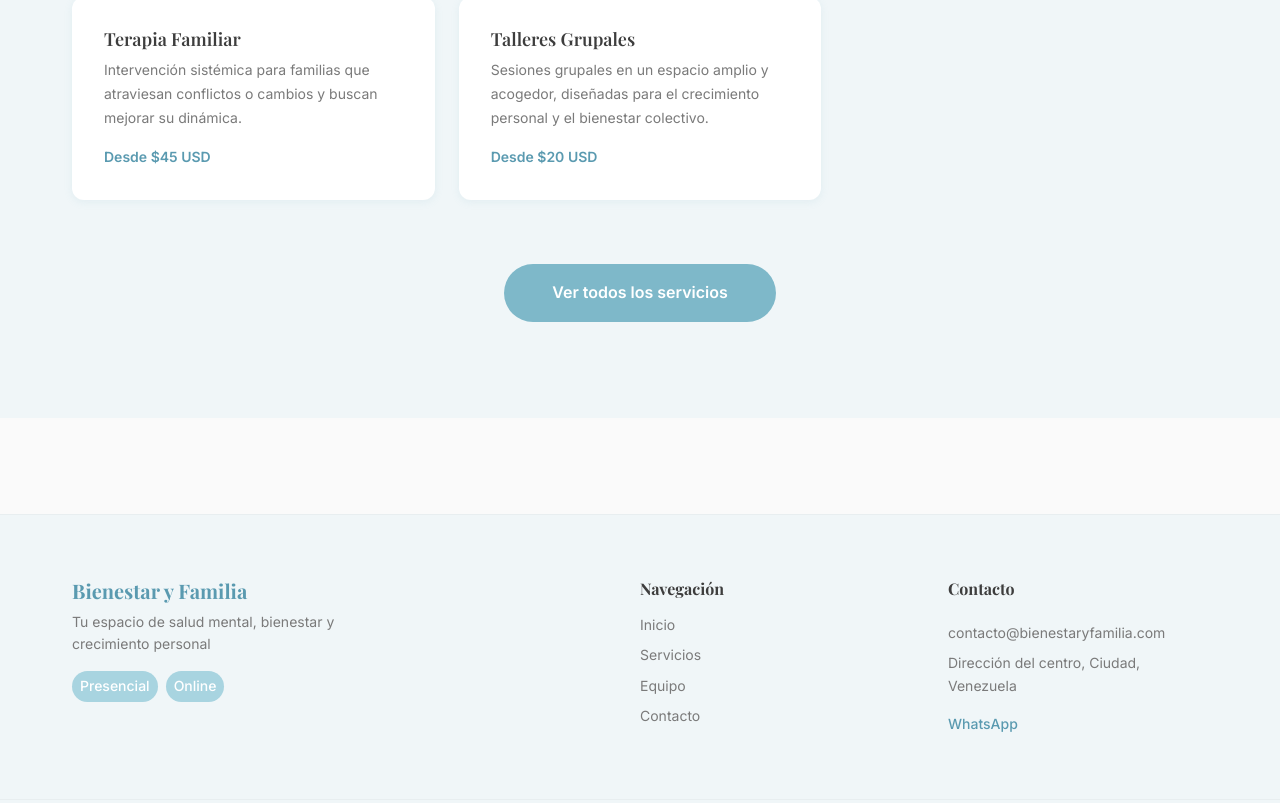
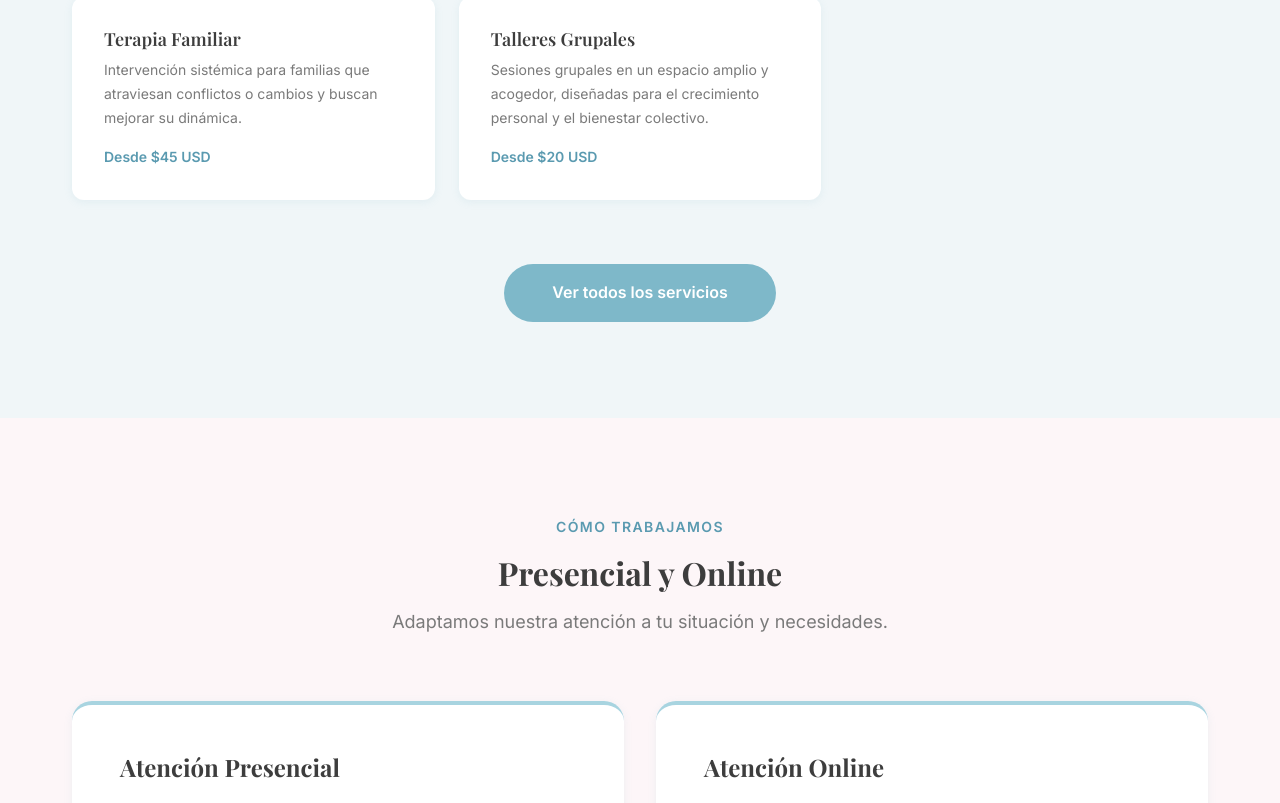
Before and after one commit to gabriela-her/bienestar-familia, a React (Vite) app: page / in a window 1280 px wide. Shown: the part 1972-2775 px from the top of the page. Built offline with nearby package versions, Linux system fonts and the light colour scheme.

Commit message:
feat: add modalities section and fix footer layout

```diff
--- a/src/components/Footer/Footer.tsx
+++ b/src/components/Footer/Footer.tsx
@@ -6,7 +6,6 @@ function Footer() {
   const currentYear = new Date().getFullYear()
 
   return (
-        <>
     <footer className="footer">
       <div className="footer__container">
 
@@ -14,9 +13,8 @@ function Footer() {
           <h3 className="footer__logo">{siteConfig.name}</h3>
           <p className="footer__tagline">{siteConfig.tagline}</p>
           <div className="footer__modalities">
-                            {siteConfig.modalities.map((modality) => (
-                                <span key={modality} className="footer__badge">{modality}</span>
-                            ))}
+            <span className="footer__badge">Presencial</span>
+            <span className="footer__badge">Online</span>
           </div>
         </div>
 
@@ -34,7 +32,6 @@ function Footer() {
           <h4 className="footer__title">Contacto</h4>
           <p>{siteConfig.email}</p>
           <p>{siteConfig.address}</p>
-
           <a
             href={`https://wa.me/${siteConfig.whatsapp}`}
             target="_blank"
@@ -51,7 +48,6 @@ function Footer() {
         <p>© {currentYear} {siteConfig.name}. Todos los derechos reservados.</p>
       </div>
     </footer>
-    </>
   )
 }
 
--- a/src/data/config.ts
+++ b/src/data/config.ts
@@ -19,7 +19,20 @@ export const siteConfig = {
   facebook: 'https://facebook.com/bienestaryfamilia',
 
   // Modalidad
-  modalities: ['Presencial', 'Online'],
+ modalities: [
+    {
+      id: 'presencial',
+      title: 'Atención Presencial',
+      description: 'Visítanos en nuestro espacio diseñado para que te sientas cómodo y seguro. Contamos con consultorios privados, sala de talleres grupales y un ambiente cálido y acogedor.',
+      details: ['Consultorios privados', 'Sala de talleres grupales', 'Ambiente acogedor'],
+    },
+    {
+      id: 'online',
+      title: 'Atención Online',
+      description: 'Recibe atención psicológica profesional desde la comodidad de tu hogar. Realizamos sesiones por videollamada con la misma calidad y confidencialidad que la atención presencial.',
+      details: ['Desde cualquier lugar', 'Misma calidad terapéutica', 'Plataforma segura'],
+    },
+  ],
 
 images: {
     hero: 'https://images.unsplash.com/photo-1497366216548-37526070297c?w=800&q=80',
@@ -69,4 +82,5 @@ images: {
       price: 20,
     },
   ],
+
 }
--- a/src/pages/Home/Home.tsx
+++ b/src/pages/Home/Home.tsx
@@ -2,6 +2,7 @@ import Hero from './components/Hero/Hero'
 import './Home.css'
 import About from './components/About/About'
 import ServicesPreview from './components/ServicesPreview/ServicesPreview'
+import Modalities from './components/Modalities/Modalities'
 
 function Home() {
   return (
@@ -9,6 +10,7 @@ function Home() {
       <Hero />
       <About />
       <ServicesPreview />
+      <Modalities />
     </main>
   )
 }
--- a/src/pages/Home/components/Hero/Hero.tsx
+++ b/src/pages/Home/components/Hero/Hero.tsx
@@ -12,7 +12,7 @@ function Hero() {
                 <div className="hero__content">
                     <div className="hero__badges">
                         {siteConfig.modalities.map((modality) => (
-              <span key={modality} className="hero__badge">{modality}</span>
+                            <span key={modality.id} className="hero__badge">{modality.title}</span>
                         ))}
                     </div>
                     <h1 className="hero__title">
--- a/src/pages/Home/components/Modalities/Modalities.css
+++ b/src/pages/Home/components/Modalities/Modalities.css
@@ -0,0 +1,94 @@
+.modalities {
+  padding: var(--spacing-4xl) 0;
+  background-color: var(--color-background-warm);
+}
+
+.modalities__container {
+  max-width: var(--max-width);
+  margin: 0 auto;
+  padding: 0 var(--spacing-xl);
+}
+
+.modalities__header {
+  text-align: center;
+  margin-bottom: var(--spacing-3xl);
+}
+
+.modalities__label {
+  display: inline-block;
+  color: var(--color-primary-dark);
+  font-size: var(--font-size-sm);
+  font-weight: var(--font-weight-semibold);
+  text-transform: uppercase;
+  letter-spacing: 0.1em;
+  margin-bottom: var(--spacing-md);
+}
+
+.modalities__title {
+  font-size: var(--font-size-3xl);
+  color: var(--color-text);
+  margin-bottom: var(--spacing-md);
+}
+
+.modalities__subtitle {
+  font-size: var(--font-size-lg);
+  color: var(--color-text-light);
+  max-width: var(--max-width-text);
+  margin: 0 auto;
+}
+
+.modalities__grid {
+  display: grid;
+  grid-template-columns: 1fr 1fr;
+  gap: var(--spacing-xl);
+}
+
+.modalities__card {
+  background-color: var(--color-white);
+  border-radius: var(--border-radius-lg);
+  padding: var(--spacing-2xl);
+  box-shadow: var(--shadow-sm);
+  border-top: 4px solid var(--color-primary-light);
+}
+
+.modalities__card-title {
+  font-size: var(--font-size-2xl);
+  color: var(--color-text);
+  margin-bottom: var(--spacing-md);
+}
+
+.modalities__card-description {
+  font-size: var(--font-size-base);
+  color: var(--color-text-light);
+  line-height: 1.8;
+  margin-bottom: var(--spacing-xl);
+}
+
+.modalities__details {
+  display: flex;
+  flex-direction: column;
+  gap: var(--spacing-sm);
+}
+
+.modalities__detail {
+  display: flex;
+  align-items: center;
+  gap: var(--spacing-sm);
+  font-size: var(--font-size-sm);
+  color: var(--color-text);
+  font-weight: var(--font-weight-medium);
+}
+
+.modalities__detail-dot {
+  width: 8px;
+  height: 8px;
+  border-radius: var(--border-radius-full);
+  background-color: var(--color-primary);
+  flex-shrink: 0;
+}
+
+@media (max-width: 768px) {
+  .modalities__grid {
+    grid-template-columns: 1fr;
+  }
+}
--- a/src/pages/Home/components/Modalities/Modalities.tsx
+++ b/src/pages/Home/components/Modalities/Modalities.tsx
@@ -0,0 +1,39 @@
+import { siteConfig } from '../../../../data/config'
+import './Modalities.css'
+
+function Modalities() {
+  return (
+    <section className="modalities">
+      <div className="modalities__container">
+
+        <div className="modalities__header">
+          <span className="modalities__label">Cómo trabajamos</span>
+          <h2 className="modalities__title">Presencial y Online</h2>
+          <p className="modalities__subtitle">
+            Adaptamos nuestra atención a tu situación y necesidades.
+          </p>
+        </div>
+
+        <div className="modalities__grid">
+          {siteConfig.modalities.map((modality) => (
+            <div key={modality.id} className="modalities__card">
+              <h3 className="modalities__card-title">{modality.title}</h3>
+              <p className="modalities__card-description">{modality.description}</p>
+              <ul className="modalities__details">
+                {modality.details.map((detail) => (
+                  <li key={detail} className="modalities__detail">
+                    <span className="modalities__detail-dot" />
+                    {detail}
+                  </li>
+                ))}
+              </ul>
+            </div>
+          ))}
+        </div>
+
+      </div>
+    </section>
+  )
+}
+
+export default Modalities
```
Lines whose indentation alone changed are shown as unchanged.
